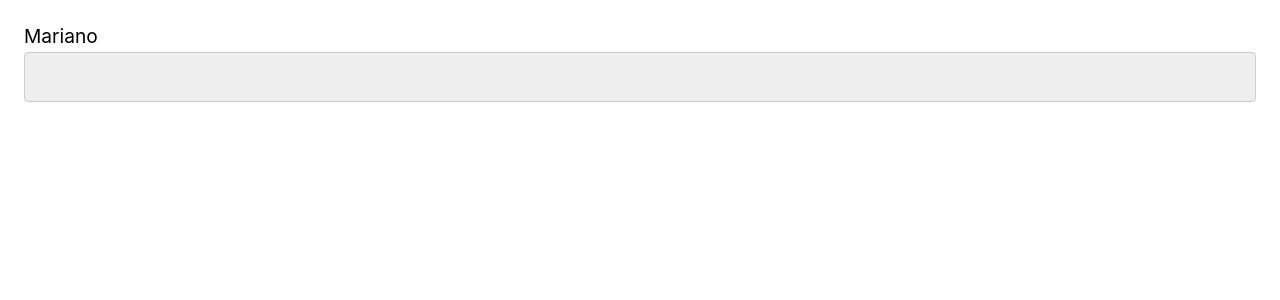
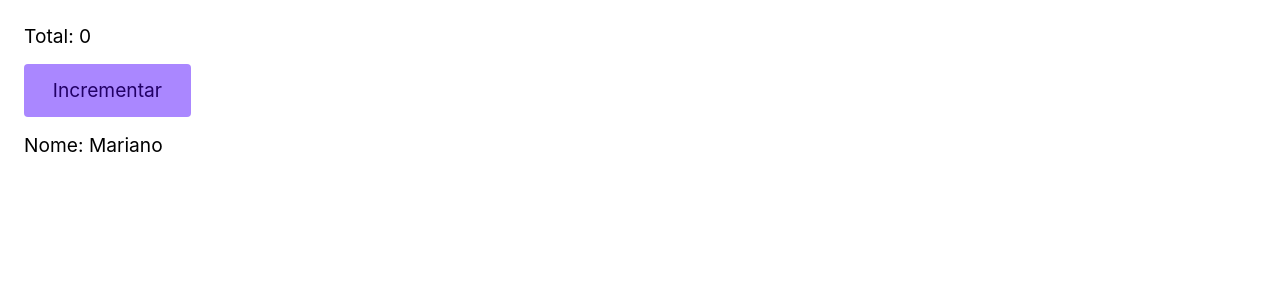
Before and after one commit to Mariano-SI/React-com-Typescript-Origamid, a React app: page / in a window 1280 px wide. Shown: the top 300 px of the page. Built offline with nearby package versions, Linux system fonts and the light colour scheme; the HTML template or start-up script is replaced by a standard one.

Commit message:
tipando usestate

```diff
--- a/src/App.tsx
+++ b/src/App.tsx
@@ -1,16 +1,34 @@
-import React, { useState } from "react";
+import React, { useEffect, useState } from "react";
 import Button from "./Button";
 import Input from "./Input";
 
+function user(){
+  return{
+    nome:'Mariano',
+    profissao:'Dev'
+  }
+}
+
+type User = {
+  nome: string;
+  profissao: string;
+}
+
 function App() {
+  const [data, setData] = useState<null | User>(null);
+  const [number, setNumber] = useState(0);
 
-  function handleClick(){
-    console.log('Clickou')
-  }
+  useEffect(()=>{
+    setTimeout(() => {
+      setData(user());
+    }, 3000);
+  }, []);
 
   return (
       <div>
-        <Input id="mariano" label="Mariano"/>
+        <p>Total: {number}</p>
+        <Button incremetar={setNumber}/>
+        {data && <p>Nome: {data.nome}</p>}
       </div>
   )
 }
--- a/src/Button.tsx
+++ b/src/Button.tsx
@@ -1,21 +1,12 @@
-import React, { ReactNode } from 'react'
+import React from 'react'
 
-type ButtonProps2 = React.PropsWithChildren<{
-    tamanho?: string;
-    onClick?: ()=> void;
-}>
+type ButtonProps = {
+  incremetar: React.Dispatch<React.SetStateAction<number>>;
+}
 
-type ButtonProps = React.ComponentProps<'button'> & ButtonProps2;
-
-
-function Button({tamanho, onClick, children, ...props}: ButtonProps ) {
+function Button({incremetar}: ButtonProps) {
   return (
-    <button
-        style={{fontSize: tamanho}}
-        {...props}
-    >
-        {children}
-    </button>
+    <button onClick={() => incremetar((number)=> number + 1)}>Incrementar</button>
   )
 }
 
```
Also changed, not shown: src/Input.tsx (+5 -4 lines).
